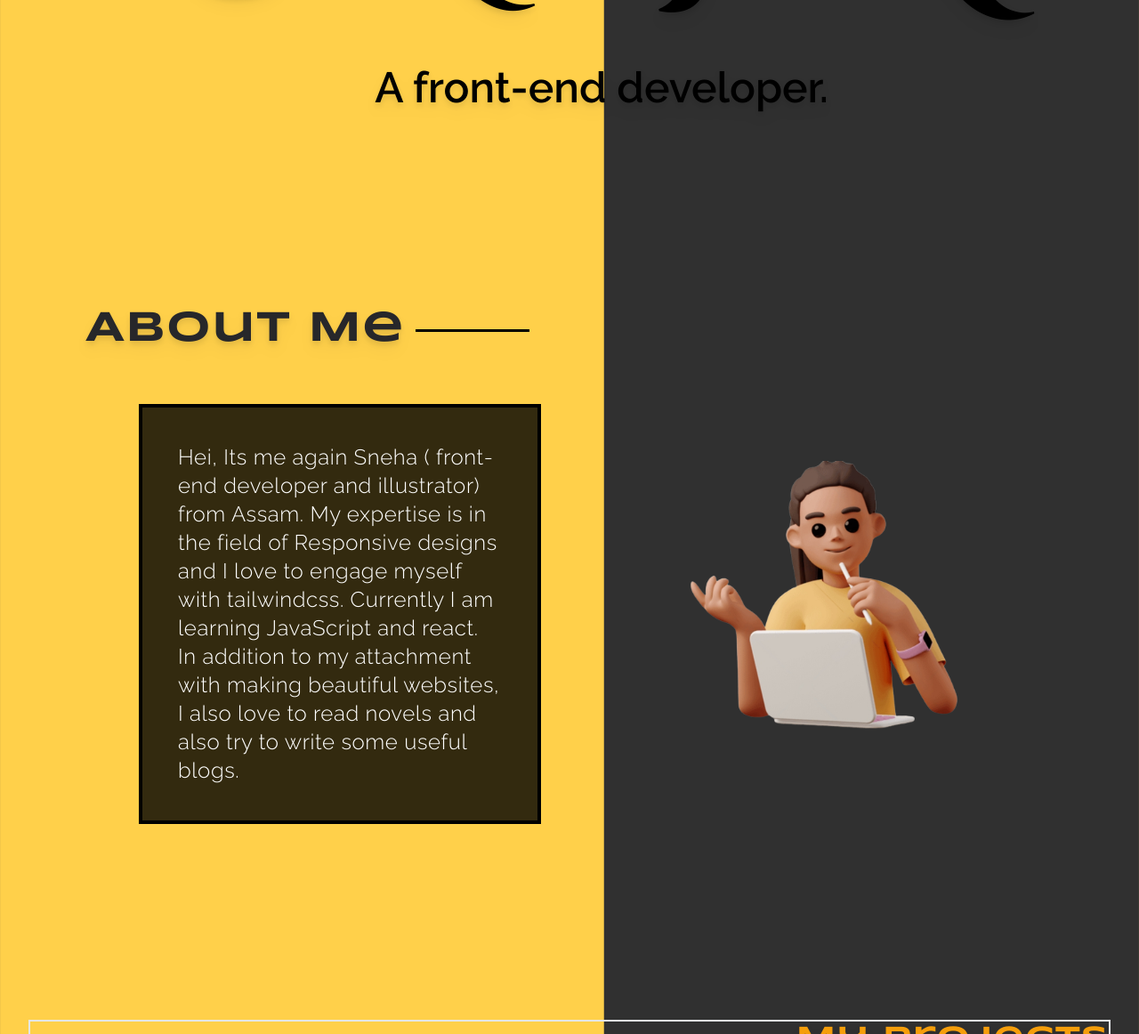
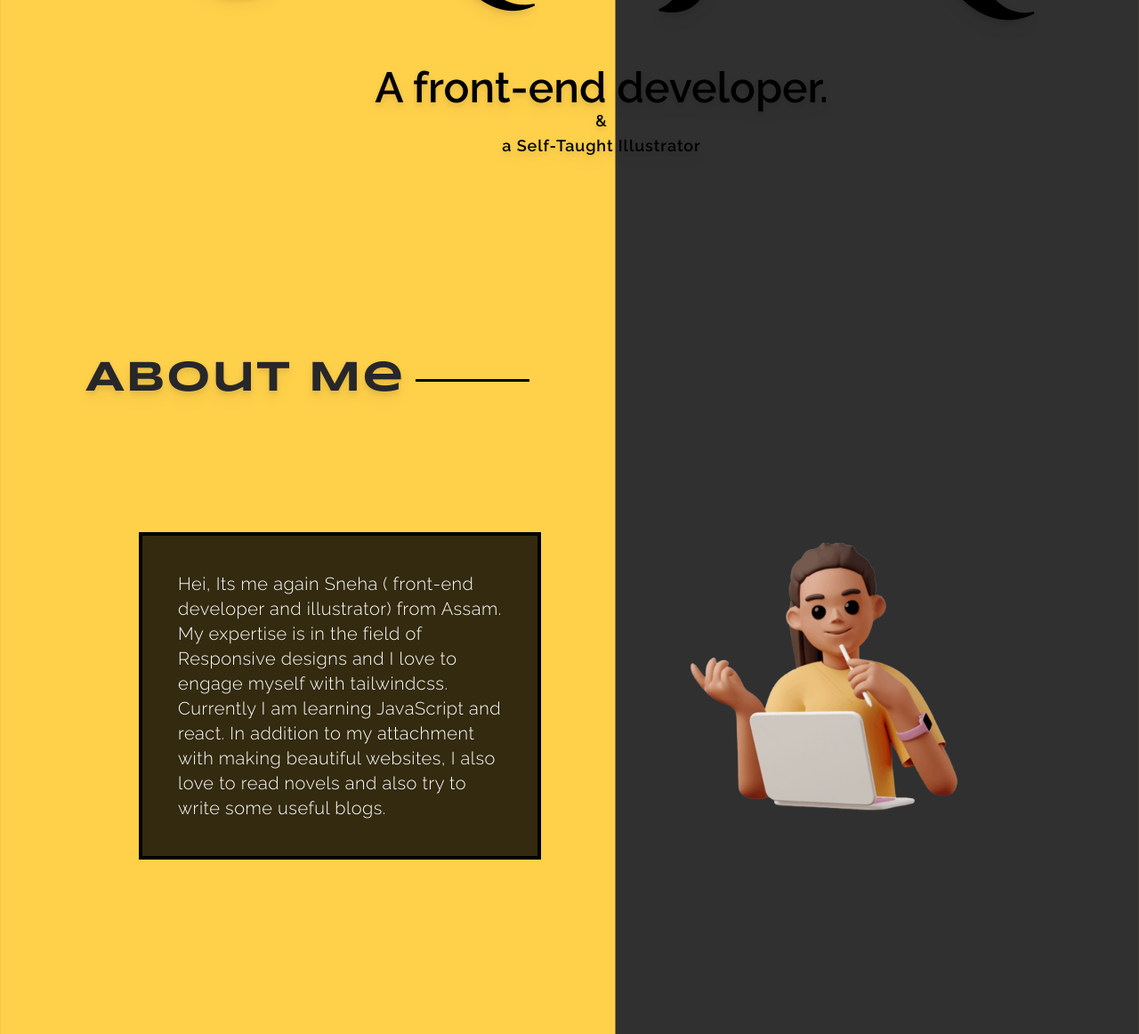
Before and after one commit to snehap02/my-portfolio, a website built with Vite: page index.html in a window 1280 px wide. Shown: the part 520-1682 px from the top of the page at 89% size. Built offline with nearby package versions, Linux system fonts and the light colour scheme; files whose address does not match are found by name.

Commit message:
new changes

```diff
--- a/index.html
+++ b/index.html
@@ -28,19 +28,20 @@
         <section class="hero-section mt-20 md:mt-32 lg:flex lg:flex-col lg:text-center md:ml-20" id="home" data-aos="zoom-in">
             <div class="mt-10 font-raleway text-xl sm:text-4xl xl:text-5xl font-bold text-black drop-shadow-lg shadow-black">&lt;Hi, I am&gt;</div>
             <h1 class="text-[100px] font-poppins font-extrabold uppercase drop-shadow-lg shadow-black sm:text-[120px] sm:ml-10 sm:font-cinzel lg:tracking-widest lg:text-[150px] xl:text-[220px]">Sneha.</h1>
-            <h1 class="text-black font-raleway text-xl font-bold ml-28 drop-shadow-lg shadow-black sm:text-4xl sm:ml-36 lg:-ml-2 xl:text-5xl">A front-end developer.</h1>
+            <h1 class="text-black font-raleway text-xl font-bold ml-28 drop-shadow-lg shadow-black sm:text-4xl sm:ml-36 lg:-ml-2 xl:text-5xl">A front-end developer.
+                <p class="hidden xl:block text-black text-lg font-raleway tracking-wider font-semibold">&</p>
+                <p class="hidden xl:block text-black text-lg font-raleway tracking-wider font-semibold">a Self-Taught Illustrator</p>
+            </h1>
         </section>
 
         <section id="about" class="about-section mt-20 min-h-screen">
             <h1 class="relative text-2xl sm:text-3xl md:text-4xl lg:text-5xl lg:mt-56 md:mt-16 sm:mt-12 font-syncopate font-semibold text-zinc-800 drop-shadow-lg tracking-wide lg:ml-16">About Me</h1>
             <div class="absolute w-32 h-[3px] bg-black -mt-5 ml-48 sm:ml-[230px] md:ml-72 lg:ml-[435px] lg:-mt-6"></div>
-            <div class="mt-10 flex flex-col-reverse justify-center items-center md-5:flex md-5:flex-row">
-                <h1 class="bg-black text-white mx-4 p-5 font-raleway text-md sm:text-lg font-medium tracking-wide ring-4 sm:p-10 md:z-50 md:mx-28 bg-opacity-80 ring-black md-5:-mx-1 md-5:mt-6 lg:mx-20 2xl:mx-44 xl:font-light xl:mx-32 xl:text-2xl">
+            <div class="mt-10 flex flex-col-reverse justify-center items-center md-5:flex md-5:flex-row md-5:mt-24 lg:mt-32">
+                <h1 class="bg-black text-white mx-4 p-5 font-raleway text-md sm:text-lg font-medium tracking-wide ring-4 sm:p-10 md:z-50 md:mx-28 bg-opacity-80 ring-black md-5:-mx-1 md-5:mt-6 lg:mx-20 2xl:mx-44 xl:font-light xl:mx-32 xl:text-xl">
                     Hei, Its me again Sneha ( front-end developer and illustrator) from Assam. My expertise is in the field of Responsive designs and I love to engage myself with tailwindcss. Currently I am learning JavaScript and react. In addition to my attachment with making beautiful websites, I also love to read novels and also try to write some useful blogs.
                 </h1>
                 <img src="/images/pro.png" alt="about-image" class="w-80 sm:w-96 md:w-[420px] lg:order-2 xl:mr-24 lg-1:mr-44 lg-1:-mt-3">
-                <!-- <img src="/images/pngwing.com (10).png" alt="about-image" class="w-[400px] sm:w-[] md:w-[] lg:order-2 xl:mr-24 lg-1:mr-44 lg-1:-mt-3 lg:hidden">
-                <img src="/images/pngwing.com (11).png" alt="about-image" class="hidden lg:flex lg:w-[500px] lg:order-2 xl:mr-24 lg-1:mr-44 lg-1:-mt-3"> -->
             </div>
         </section>
 
--- a/script.js
+++ b/script.js
@@ -5,8 +5,9 @@ AOS.init({
 const inputName = document.getElementById('namebox');
 const box = document.querySelectorAll('input');
 const msg = document.getElementById('message');
+const forms = document.getElementById('form');
 
-inputName.addEventListener('click', () => {
+forms.addEventListener('click', () => {
     for(let singlebox of box){
         singlebox.classList.add('border-l-4', 'border-r-4', 'border-yellow', 'transition-all');
     }
--- a/tailwind.config.js
+++ b/tailwind.config.js
@@ -19,7 +19,7 @@ module.exports = {
         yellow: '#fdc21d'
       },
       backgroundImage:{
-        back: 'linear-gradient(90deg, rgba(255,208,74,1) 53%, rgba(48,48,48,1) 53%)',
+        back: 'linear-gradient(90deg, rgba(255,208,74,1) 54%, rgba(48,48,48,1) 54%)',
         back2: 'linear-gradient(90deg, rgba(0,0,0,1) 56%, rgba(225,205,0,1) 56%)',
         back3: 'linear-gradient(315deg, rgba(225,205,0,1) 56%, rgba(0,0,0,1) 56%)',
         back4: 'linear-gradient(304deg, rgba(255,205,0,1) 47%, rgba(0,0,0,1) 47%);',
```
